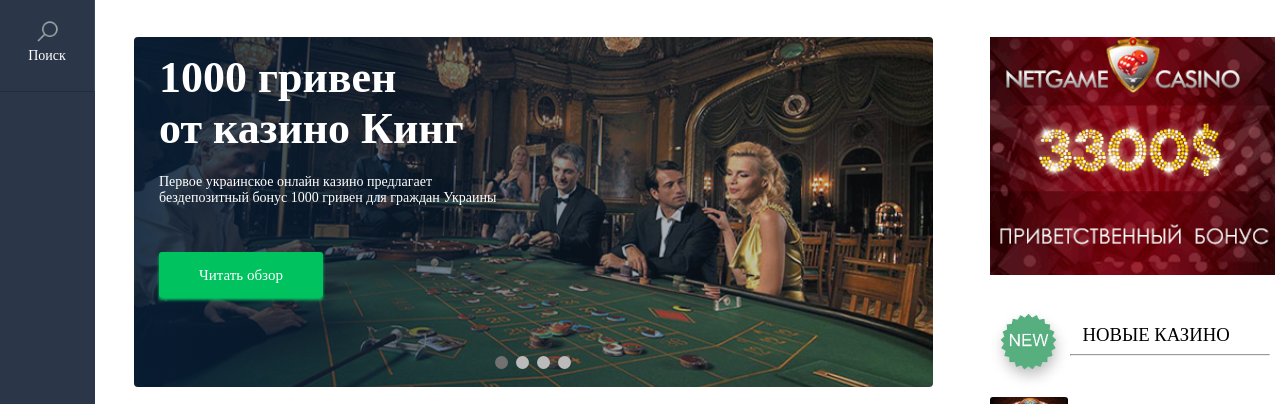
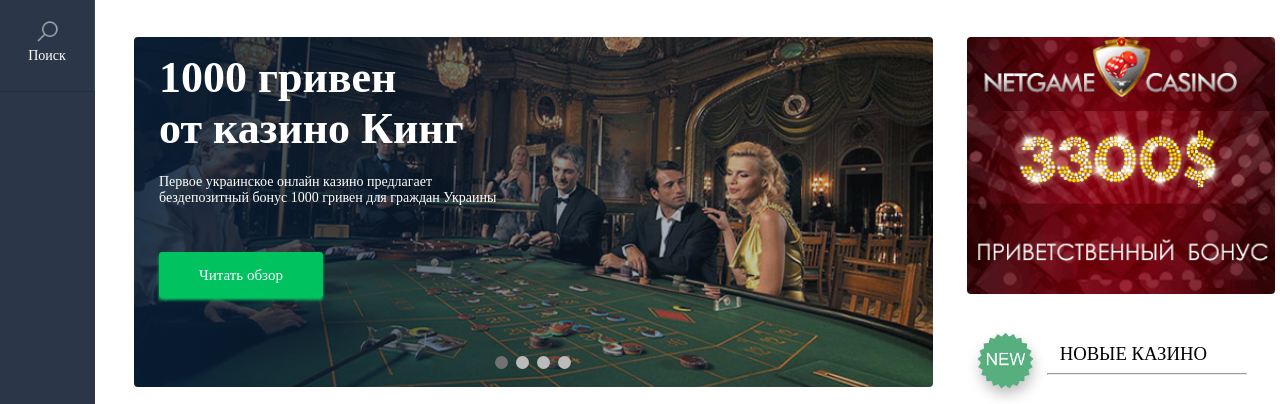
Before and after one commit to YuriiMatsiv/Casino, a website: page src/index.html in a window 1280 px wide. Shown: the part 93-497 px from the top of the page. Drawn offline with Linux system fonts and the light colour scheme.

Commit message:
add b-radius to bord@

```diff
--- a/src/css_components/optionalInfo.css
+++ b/src/css_components/optionalInfo.css
@@ -1,14 +1,15 @@
 
 .optionalInfo {
-    width: 25%;
+    width: 27%;
     text-align: right;
 }
 
-.bord__image{
-width: 100%;
+.bord__image {
+    width: 100%;
+    border-radius: 4px;
 }
 
-.newInfo{
+.newInfo {
     display: flex;
     margin-top: 30px;
 
@@ -23,27 +24,28 @@
     margin: 15px 40px 0 0;
 
 }
+
 .littleCard__wrapper {
     padding-bottom: 25px;
     margin-bottom: 20px;
-   border-bottom: 1px solid darkgrey;
+    border-bottom: 1px solid darkgrey;
 }
 
-.littleCard{
-display: flex;
+.littleCard {
+    display: flex;
     justify-content: left;
     align-items: center;
 }
 
 .littleCard__image {
-height: 43px;
+    height: 43px;
     border-radius: 3px;
     margin-right: 25px;
     text-decoration: none;
 }
 
 .littleCard__link {
-text-decoration: none;
+    text-decoration: none;
 
 }
 
```
